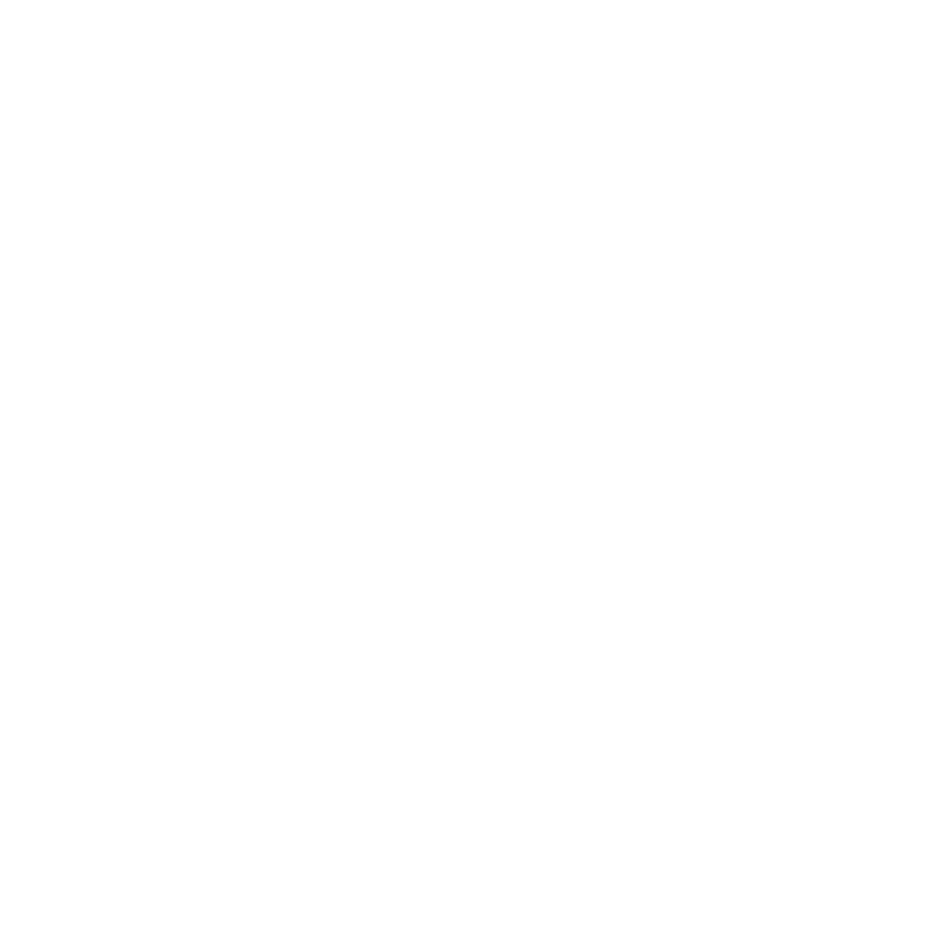
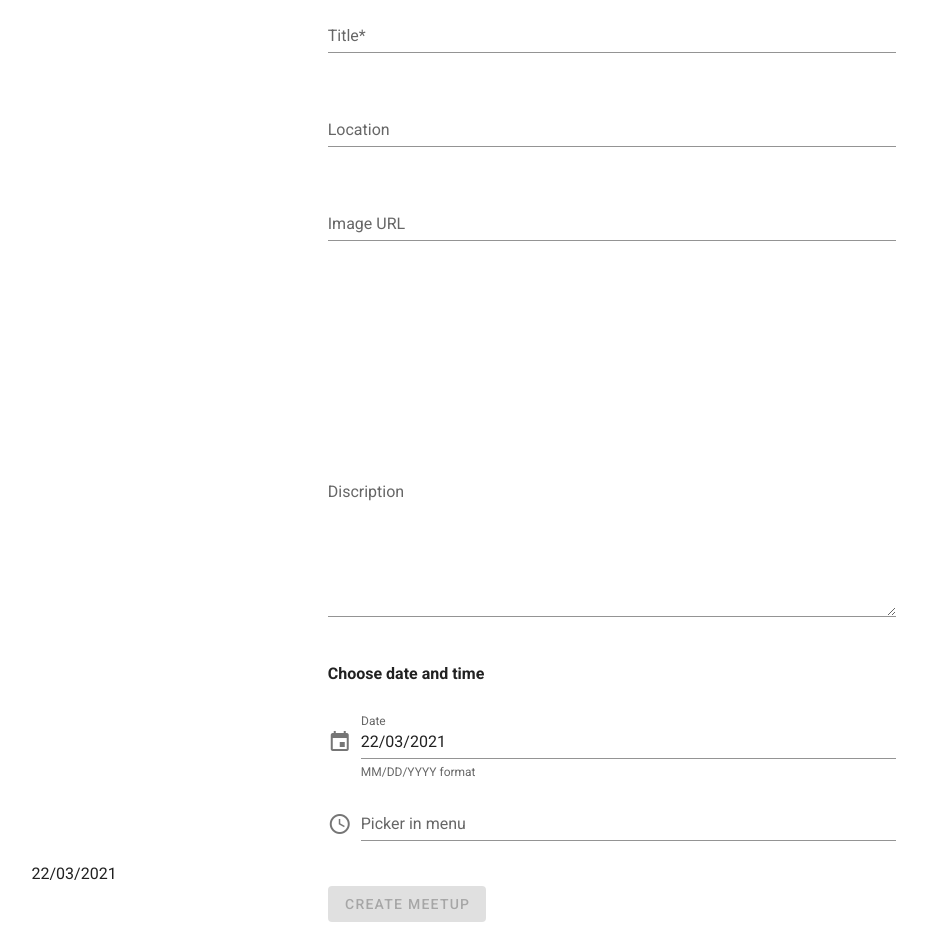
Before and after one commit to DenisPas/meetup-vue, a Vue app: page /meetup/new in a window 1280 px wide. Shown: the part 120-1054 px from the top of the page, without its empty margins (28-955 px from the left). Before the commit the page ends 800 px from the top, so only its background shows below. Built offline with nearby package versions, Linux system fonts and the light colour scheme.

Commit message:
add datapicker

```diff
--- a/src/components/Meetup/CreateMeetup.vue
+++ b/src/components/Meetup/CreateMeetup.vue
@@ -1,17 +1,212 @@
 <template>
-  <div>
-    <p>
-      Create meetup
-    </p>
-  </div>
+  <v-container>
+    <v-row>
+      <v-col cols="12" sm="6" offset-sm="3">
+        <h4>Create meetup</h4>
+      </v-col>
+    </v-row>
+    <v-row>
+      <v-col cols="12">
+        <form @submit.prevent="onCreateMeetup">
+          <v-row>
+            <v-col cols="12" sm="6" offset-md="3">
+              <v-text-field
+                label="Title*"
+                id="title"
+                v-model="title"
+                :rules="[rules.required]"
+              >
+              </v-text-field>
+            </v-col>
+          </v-row>
+          <v-row>
+            <v-col cols="12" sm="6" offset-md="3">
+              <v-text-field
+                label="Location"
+                id="location"
+                v-model="location"
+                :rules="[rules.required]"
+              >
+              </v-text-field>
+            </v-col>
+          </v-row>
+          <v-row>
+            <v-col cols="12" sm="6" offset-md="3">
+              <v-text-field
+                label="Image URL"
+                id="imageUrl"
+                v-model="imageUrl"
+                :rules="[rules.required]"
+              >
+              </v-text-field>
+            </v-col>
+          </v-row>
+          <v-row>
+            <v-col cols="12" sm="6" offset-md="3">
+              <v-img :src="imageUrl" height="150"> </v-img>
+            </v-col>
+          </v-row>
+          <v-row>
+            <v-col cols="12" sm="6" offset-md="3">
+              <v-textarea
+                label="Discription"
+                id="discription"
+                v-model="discription"
+                :rules="[rules.required]"
+              >
+              </v-textarea>
+            </v-col>
+          </v-row>
+          <v-row>
+            <v-col cols="12" sm="6" offset-md="3">
+              <h4>Choose date and time</h4>
+            </v-col>
+          </v-row>
+          <v-row>
+            <v-col cols="12" sm="6" offset-md="3">
+              <v-menu
+                ref="menu1"
+                v-model="menu1"
+                :close-on-content-click="false"
+                transition="scale-transition"
+                offset-y
+                max-width="290px"
+                min-width="auto"
+              >
+                <template v-slot:activator="{ on, attrs }">
+                  <v-text-field
+                    v-model="dateFormatted"
+                    label="Date"
+                    hint="MM/DD/YYYY format"
+                    persistent-hint
+                    prepend-icon="mdi-calendar"
+                    v-bind="attrs"
+                    @blur="date = parseDate(dateFormatted)"
+                    v-on="on"
+                  ></v-text-field>
+                </template>
+                <v-date-picker
+                  v-model="date"
+                  no-title
+                  @input="menu1 = false"
+                ></v-date-picker>
+              </v-menu>
+            </v-col>
+          </v-row>
+          <div></div>
+          <v-row>
+            <v-col cols="12" sm="6" offset-md="3">
+              <v-menu
+                ref="menu"
+                v-model="menu2"
+                :close-on-content-click="false"
+                :nudge-right="40"
+                :return-value.sync="time"
+                transition="scale-transition"
+                offset-y
+                max-width="290px"
+                min-width="290px"
+              >
+                <template v-slot:activator="{ on, attrs }">
+                  <v-text-field
+                    v-model="time"
+                    label="Picker in menu"
+                    prepend-icon="mdi-clock-time-four-outline"
+                    readonly
+                    v-bind="attrs"
+                    v-on="on"
+                  ></v-text-field>
+                </template>
+                <v-time-picker
+                  v-if="menu2"
+                  v-model="time"
+                  full-width
+                  format="24hr"
+                  @click:minute="$refs.menu.save(time)"
+                ></v-time-picker>
+              </v-menu>
+            </v-col>
+          </v-row>
+          <div>{{ dateFormatted }}</div>
+          <v-row>
+            <v-col cols="12" sm="6" offset-md="3">
+              <v-btn type="submit " :disabled="!formIsValid"
+                >Create meetup</v-btn
+              >
+            </v-col>
+          </v-row>
+        </form>
+      </v-col>
+    </v-row>
+  </v-container>
 </template>
 
 <script>
 export default {
-  name: "CreateMeetup"
-}
+  name: "CreateMeetup",
+  data(vm) {
+    return {
+      title: "",
+      location: "",
+      discription: "",
+      imageUrl: "",
+      date: new Date().toISOString().substr(0, 10),
+      dateFormatted: vm.formatDate(new Date().toISOString().substr(0, 10)),
+      menu1: false,
+      menu2: false,
+      time: null,
+      rules: {
+        required: (value) => !!value || "Required.",
+      },
+    };
+  },
+  computed: {
+    formIsValid() {
+      return (
+        this.title !== "" &&
+        this.location !== "" &&
+        (this.discription !== "") & (this.imageUrl !== "")
+      );
+    },
+    computedDateFormatted() {
+      return this.formatDate(this.date);
+    },
+  },
+  watch: {
+    date() {
+      this.dateFormatted = this.formatDate(this.date);
+    },
+  },
+  methods: {
+    formatDate(date) {
+      if (!date) return null;
+      const [year, month, day] = date.split("-");
+      return `${day}/${month}/${year}`;
+    },
+    parseDate(date) {
+      if (!date) return null;
+
+      const [month, day, year] = date.split("/");
+      return `${year}-${day.padStart(2, "0")}-${month.padStart(2, "0")}`;
+    },
+    onCreateMeetup() {
+      if (!this.formIsValid) {
+        return;
+      }
+      const meetupData = {
+        title: this.title,
+        location: this.location,
+        imageUrl: this.imageUrl,
+        discription: this.discription,
+        date: this.date,
+        time: this.time,
+      };
+      this.$store.dispatch("createMeetup", meetupData);
+      this.$router.push["/meetups"];
+    },
+  },
+};
 </script>
 
 <style scoped>
-
 </style>
--- a/src/components/Meetup/Meetup.vue
+++ b/src/components/Meetup/Meetup.vue
@@ -3,18 +3,14 @@
     <v-row>
       <v-col cols="12">
         <v-card>
-          <v-card-title>{{meetup.title}} </v-card-title>
-          <v-img
-            height="300px"
-            :src="meetup.imageUrl"
-          ></v-img>
+          <v-card-title>{{ meetup.title }} </v-card-title>
+          <v-img height="300px" :src="meetup.imageUrl"></v-img>
           <v-card-text>
-            <div class="info--text">{{ meetup.date }} - Moscow</div>
+            <div class="info--text">
+              {{ meetup.date }} - {{ meetup.location }}
+            </div>
             <div>
-              Lorem, ipsum dolor sit amet consectetur adipisicing elit. Culpa
-              exercitationem maxime porro nisi placeat, beatae veniam
-              voluptatibus quam nobis recusandae molestiae quos perspiciatis,
-              unde molestias ut. Voluptates, dolore nemo! Magnam!
+              {{ meetup.discription }}
             </div>
           </v-card-text>
           <v-card-actions>
@@ -30,12 +26,12 @@
 <script>
 export default {
   name: "Profile",
-  props:['id'],
-  computed:{
-    meetup(){
-      return this.$store.getters.loadedMeetup(this.id)
-    }
-  }
+  props: ["id"],
+  computed: {
+    meetup() {
+      return this.$store.getters.loadedMeetup(this.id);
+    },
+  },
 };
 </script>
 
--- a/src/store/index.js
+++ b/src/store/index.js
@@ -10,25 +10,44 @@
 				"https://anotherrussia.com/upload/medialibrary/ff9/moscow-saint-petersburg-1.jpg",
 			id: "2345",
 			title: "Saint Petersburg",
-            date: "2021-09-22"
+			date: "2021-09-22",
+			location: "spb",
+			discription: "43r43rfge"
 		},
 		{
 			imageUrl:
 				"https://image.freepik.com/free-photo/st-basil-s-cathedral-red-square-moscow-russia-night_118086-2313.jpg",
 			id: "234555",
 			title: "Moscow",
-                date: "2021-07-22"
+			date: "2021-07-22",
+			location: "New York",
+			discription: "trgretgvtr",
 		}],
 		user: {
 			id: 'regj54i',
 			registeredMeetups: ['234555']
 		}
 	},
-    mutations: {},
-    actions: {},
+	mutations: {
+		createMeetup(state, payload) {
+			state.loadedMeetups.push(payload)
+		}
+	},
+	actions: {
+		createMeetup({ commit }, payload) {
+			const meetup = {
+				title: payload.title,
+				location: payload.location,
+				imageUrl: payload.imageUrl,
+				discription: payload.discription,
+				date: payload.date,
+			}
+			commit('create meetup', meetup)
+		}
+	},
 	getters: {
 		featuredMeetups(state, getters) {
-            return getters.loadedMeetups.slice(0,5)
+			return getters.loadedMeetups.slice(0, 5)
 		},
 		loadedMeetups(state) {
 			return state.loadedMeetups.sort((meetupA, meetupB) => {
```
Also changed, not shown: 1 other file (tests, documents, lock files or other folders). Lines whose indentation alone changed are shown as unchanged.
